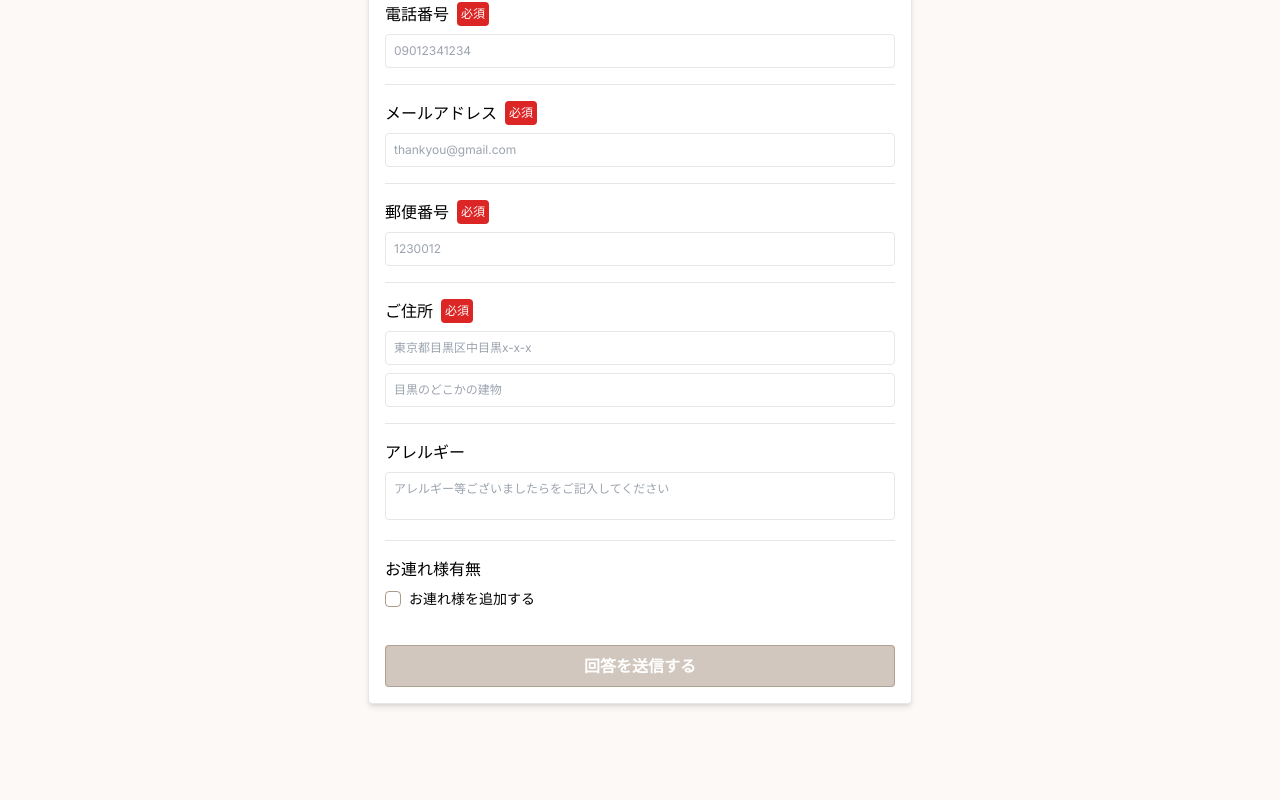
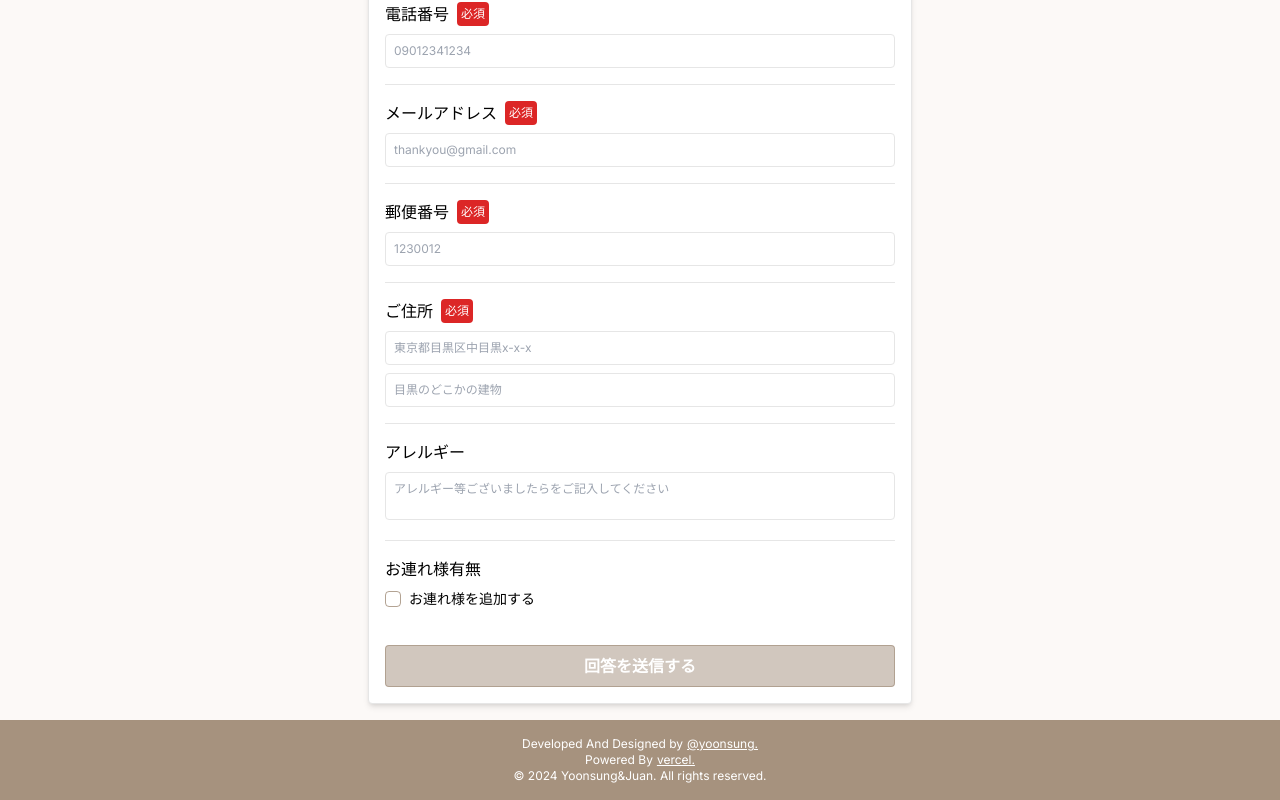
Before and after one commit to JangYoonsung/wedding_card, a Next.js app: page /reply-form in a window 1280 px wide. Shown: the part 606-1406 px from the top of the page. Before the commit the page ends 1326 px from the top, so only its background shows below. Built offline with nearby package versions, Linux system fonts and the light colour scheme.

Commit message:
feat: footer

```diff
--- a/src/app/layout.tsx
+++ b/src/app/layout.tsx
@@ -1,3 +1,4 @@
+import Footer from '@/container/Footer';
 import ToastContainer from '@/container/ToastContainer';
 import '@/style/globals.css';
 import type { Metadata, Viewport } from 'next';
@@ -31,6 +32,7 @@ const RootLayout: React.FC<RootLayoutProps> = ({ children }) => {
       <body className={inter.className}>
         <RecoilProvider>
           {children}
+          <Footer />
           <ToastContainer />
         </RecoilProvider>
       </body>
--- /dev/null
+++ b/src/container/Footer.tsx
@@ -0,0 +1,39 @@
+import Link from 'next/link';
+import React from 'react';
+
+const Footer: React.FC = () => {
+  const textBoxStyle = 'flex items-center justify-center gap-1';
+  const linkSettings = { target: '_blank', rel: 'noopener noreferrer' };
+
+  return (
+    <footer className="bg-[#6e4f3099] text-center text-white text-xs py-4">
+      <div className="grid">
+        <div className={textBoxStyle}>
+          <p>Developed And Designed by</p>
+          <Link
+            href="https://github.com/JangYoonsung"
+            target={linkSettings.target}
+            rel={linkSettings.rel}
+            className="underline">
+            @yoonsung.
+          </Link>
+        </div>
+        <div className={textBoxStyle}>
+          <p>Powered By</p>
+          <Link
+            href="https://vercel.com"
+            target={linkSettings.target}
+            rel={linkSettings.rel}
+            className="underline">
+            vercel.
+          </Link>
+        </div>
+        <div className={textBoxStyle}>
+          <p>© 2024 Yoonsung&Juan. All rights reserved.</p>
+        </div>
+      </div>
+    </footer>
+  );
+};
+
+export default Footer;
--- a/src/style/globals.css
+++ b/src/style/globals.css
@@ -106,7 +106,7 @@
 }
 
 :root {
-  --primary: #6e4f3090;
+  --primary: #6e4f3085;
   --primary-light: #6e4f3050;
   --secondary: #dfbf9f90;
   --secondary-light: #dfbf9f50;
```
